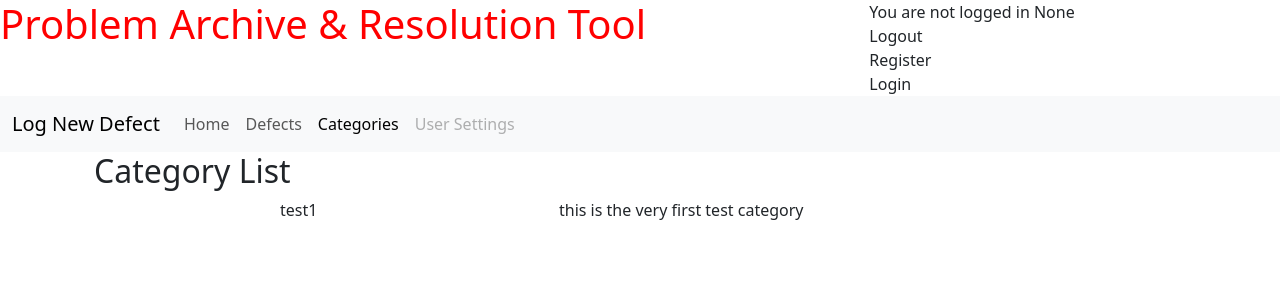
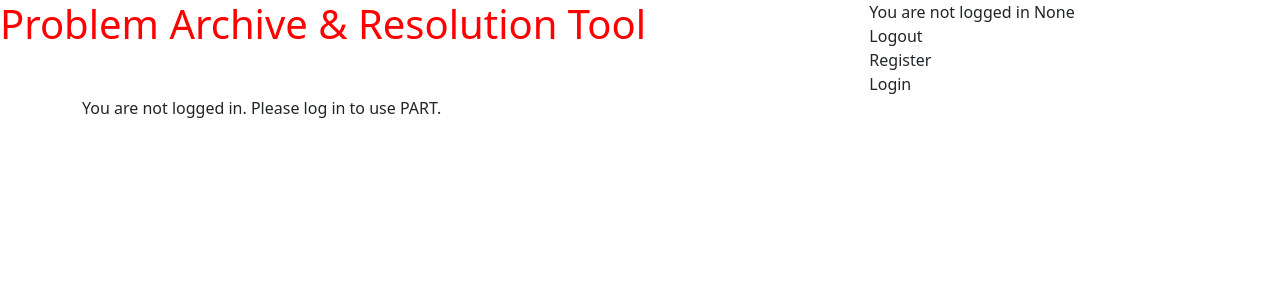
Before and after one commit to bezabu/bb-gp-pp4-part, a Django app: page /category_list/ in a window 1280 px wide. Shown: the top 300 px of the page. Run offline with Django 4.2, Linux system fonts and the light colour scheme; data comes from the database, SQL or seed files in the repository; some libraries are stand-ins or nearby versions.

Commit message:
Add logic to check for user permissions before showing content

```diff
--- a/defect/urls.py
+++ b/defect/urls.py
@@ -2,7 +2,7 @@ from . import views
 from django.urls import path
 
 urlpatterns = [
-    path('', views.home_page, name='home'),
+    path('', views.dashboard, name='dash_list'),
     path('defect_list/', views.defect_list, name='def_list'),
     path('category_list/', views.CategoryList.as_view(), name='cat_list'),
     path('dashboard/', views.dashboard, name='dash_list'),
--- a/templates/base.html
+++ b/templates/base.html
@@ -33,6 +33,8 @@
       </div>
 
     </header>
+    {% if user.is_authenticated and perms.defect.view_defect and perms.defect.view_update %}
+
     <nav class="navbar navbar-expand-lg bg-body-tertiary">
         <div class="container-fluid">
           <a class="navbar-brand" href="#">Log New Defect</a>
@@ -74,6 +76,24 @@
         <!-- Content Goes here -->
         {% endblock content %}
     </main>
+
+    {% elif user.is_authenticated and not perms.defect.view_defect and not perms.defect.view_update %}
+    <div class="container-sm">
+      <div class="row">
+        <div class="col">
+          <p>Your account is awaiting approval. Please contact your administrator.</p>
+        </div>
+      </div>
+    </div>
+    {% else %}
+    <div class="container-sm">
+      <div class="row">
+        <div class="col">
+          <p>You are not logged in. Please log in to use PART.</p>
+        </div>
+      </div>
+    </div>
+    {% endif %}
     <script src="https://cdn.jsdelivr.net/npm/bootstrap@5.3.3/dist/js/bootstrap.bundle.min.js" integrity="sha384-YvpcrYf0tY3lHB60NNkmXc5s9fDVZLESaAA55NDzOxhy9GkcIdslK1eN7N6jIeHz" crossorigin="anonymous"></script>
     <script src="https://kit.fontawesome.com/0bb0b47388.js" crossorigin="anonymous"></script>
 </body>
```
